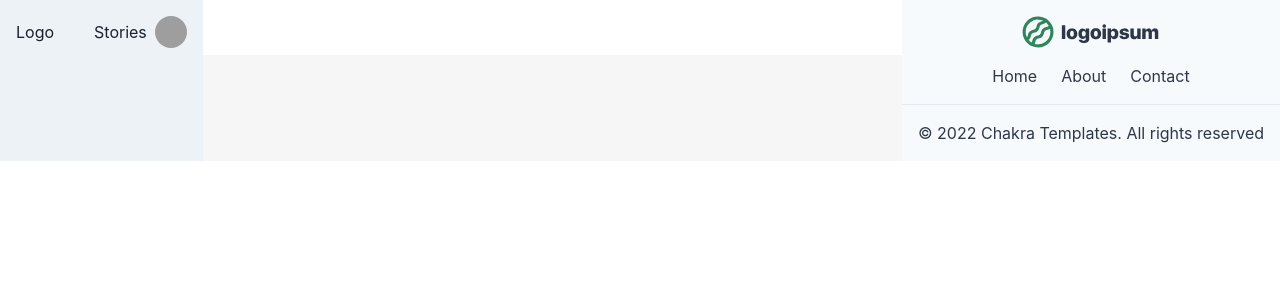
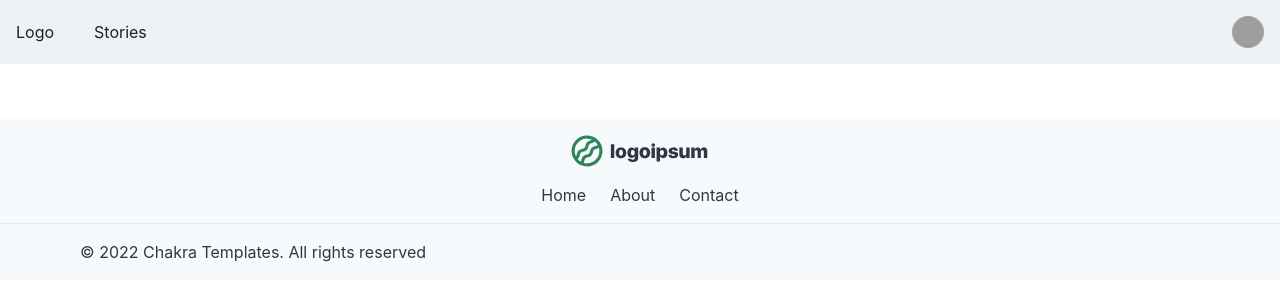
Before and after one commit to AlyssaRodri/Storybook-1, a React (Create React App) app: page / in a window 1280 px wide. Shown: the top 300 px of the page. Built offline with nearby package versions, Linux system fonts and the light colour scheme; grey boxes are pictures that could not be loaded.

Commit message:
Fixed landing page.

```diff
--- a/src/components/page-template/PageContainer.jsx
+++ b/src/components/page-template/PageContainer.jsx
@@ -7,7 +7,10 @@ import Footer from "./footer/Footer";
 
 export default function PageContainer( {children} ){
     return (
-        <Flex>
+        <Flex
+        flexDirection={'column'}
+        justifyContent={'space-between'}
+        width={'full'}>
             <NavBar/>
             <Box
                 display={'flex'}
@@ -17,7 +20,9 @@ export default function PageContainer( {children} ){
                 marginTop={'55'}>
                 {children}
             </Box>
+
             <Footer/>
+
         </Flex>
 
     )
--- a/src/pages/LandingPage.js
+++ b/src/pages/LandingPage.js
@@ -1,3 +1,6 @@
+import {
+    Flex,
+} from '@chakra-ui/react'
 import PageContainer from "../components/page-template/PageContainer";
 
 export function LandingPage(){
```
